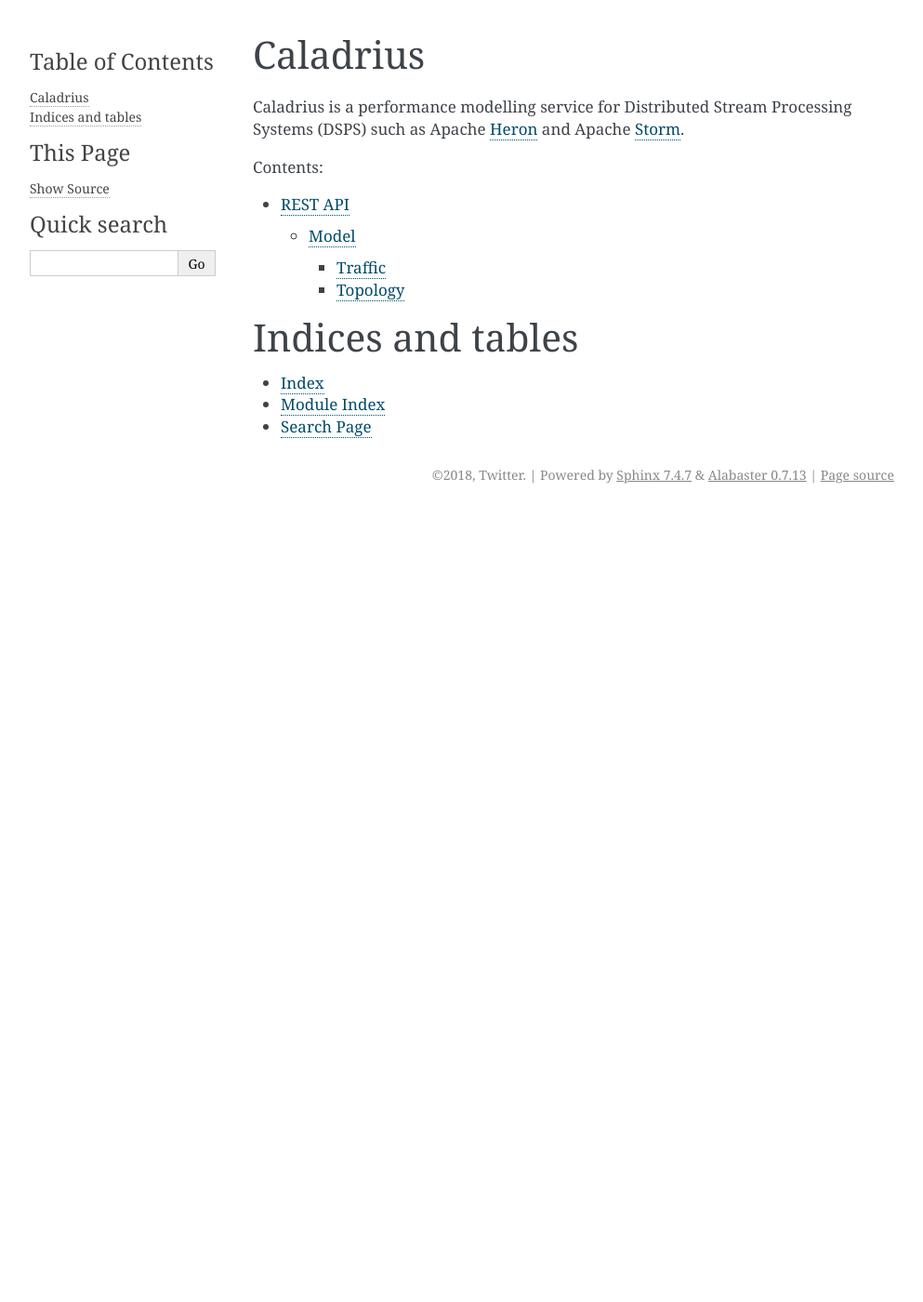
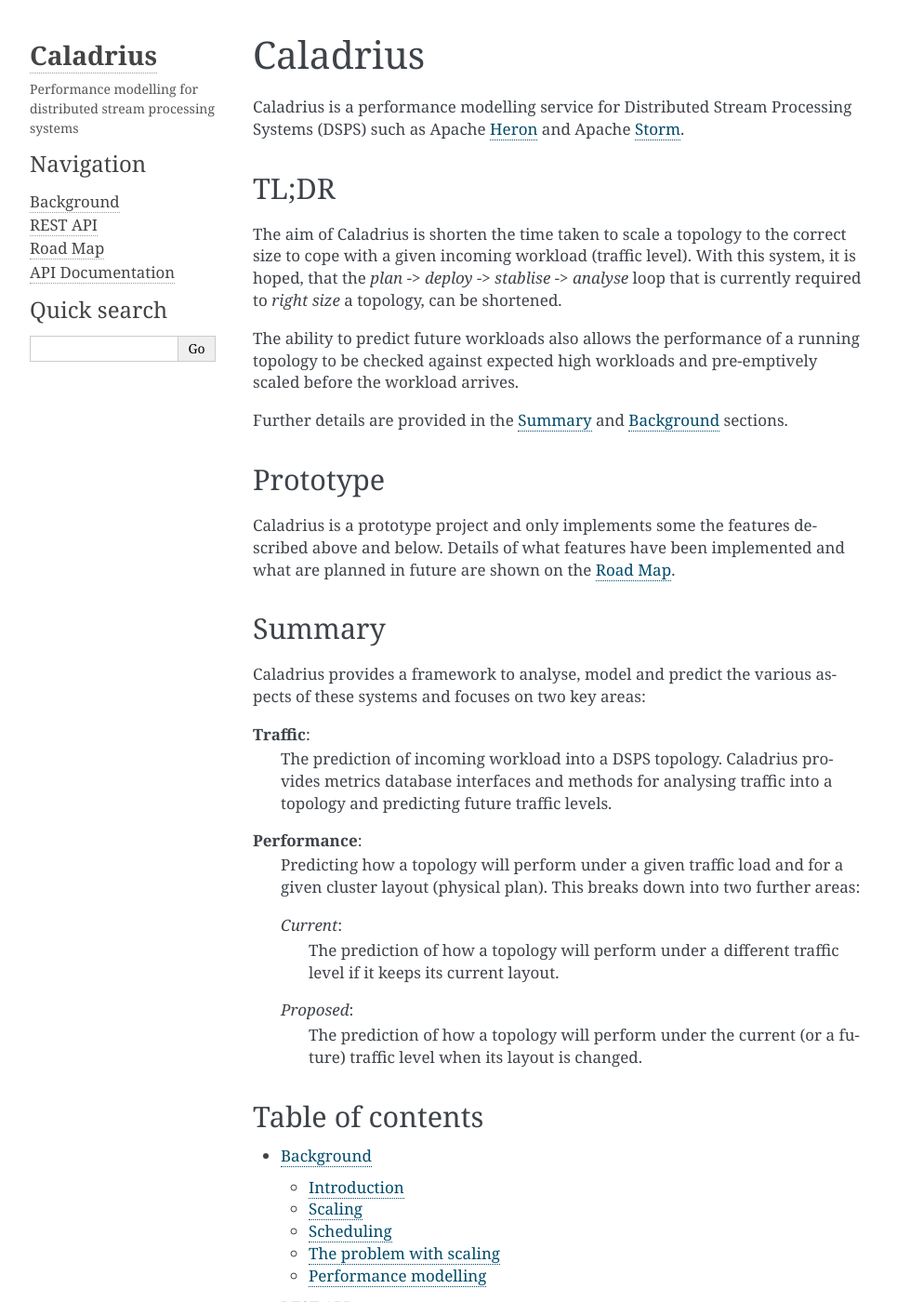
Before and after one commit to twitter/caladrius, a Sphinx documentation site: the page built from docs/source/index.rst, in a window 1280 px wide and 1400 px high. Shown: the whole window at 93% size, without its empty margins (148-1141 px from the left). Built offline with Sphinx 7.4.7, drawn with Linux system fonts in a browser that asks for light colours; some of the changed text lies outside the part shown.

Commit message:
Added summary to index and added background page

```diff
--- /dev/null
+++ b/docs/source/background.rst
@@ -0,0 +1,125 @@
+Background
+==========
+
+Introduction
+------------
+
+Distributed Stream Processing Systems (DSPS) take a stream of real time data
+(often arriving at high speed and large volume) and pass it through a series of
+operators. These operators perform tasks on the packets of data (often called
+"tuples" in the literature). These tasks can involve splitting large tuples
+into smaller ones, counting tuples with particular characteristics (counting
+hashtags in tweets for example) or combining them with other information from
+external systems (databases, REST APIs, etc). Operators can then create new
+tuples and pass them on to operators further along the topology (downstream).
+Figure 1 shows an example topology.
+
+.. figure:: /images/topology.png
+    :alt: Example topology
+    :scale: 50%
+    :align: center
+
+    Figure 1 - Example DSPS topology. The numbers in square brackets indicate
+    the level of parallelism (the number of copies) for each operator.
+
+Scaling
+-------
+
+DSPS provide ways to spread these operators across several machines in
+a cluster. Each operator can be replicated multiple times in order to handle
+a large arrival workload. In the topology in Figure 1, operator B takes a long
+time to process tuples, so there are 3 copies of it to ensure that it does not
+become a bottle neck. In this way DSPS topologies can be *tuned* or *scaled* to
+ensure they meet throughput (tuples processed per second) or end-to-end latency
+(the time between a tuple entering the topology and the last tuple resulting
+from its entry leaving) targets. Conversely, if the input workload into the
+topology drops then copies of operators can be removed (scaled down) to save on
+cluster machine resources.
+
+Scheduling
+----------
+
+Figure 2 shows an example of how the various copies of the operators from the
+topology shown in Figure 1 could be laid out on the cluster. The process of
+deciding where to place each copy of the various operators is called
+*scheduling* (in Heron this is called *packing*) and the resulting plan of
+operators they produce is called a *physical plan*.
+
+.. figure:: /images/physical-plan.png
+    :alt: Diagram showing the location of operators on the cluster
+    :scale: 50%
+    :align: center
+
+    Figure 2 - The layout of operators on the cluster (physical plan).
+    Depending on the DSPS being used worker nodes could be physical machines,
+    virtual machines or containers.
+
+Most modern DSPS, such as Apache Storm_ and Heron_ have the ability to easily
+scale up or scale down the operators of a topology and re-schedule the physical
+plan. Many scheduling algorithms are available for these systems (each based on
+optimising for certain criteria) and even more are represented in the
+literature.
+
+The problem with scaling
+------------------------
+
+Most DSPS provide the ability to scale their topologies to meet varying demand.
+However, as far as we are aware, of all the mainstream DSPS only Heron provides
+a method to do this scaling automatically. This system, Dhalion_, is available
+in the latest Heron version but has not yet been deployed in a production
+environment.
+
+As well as Dhalion, there are many examples from the research community of
+attempts to create automatic scaling systems for DSPS. These are usually based
+on optimising schedulers that aim to minimise certain criteria, such as the
+network distance between operators that communicate large tuples or very high
+volumes of tuples or to ensure no worker node is overloaded by operators that
+require a lot of processing resources. While the new physical plans these
+schedulers produce may be optimal compared to the current topology physical
+plan, none of these systems assess weather the physical plan they produce will
+actually result in a topology that is capable of meeting a performance target.
+
+The reason this is an issue is that it requires the user (or an automated
+system) to deploy the physical plan, wait for the deployment to complete, wait
+for the topology to stabilise and for normal operation to resume, possibly
+waiting for high traffic to arrive and then analyse the metrics to see if the
+required performance has been met. Depending on the complexity of the topology
+and the traffic profile it can take weeks for a production topology to scaled
+to the correct configuration (*right sized*).
+
+Reinforcement learning (RL) systems have been proposed as a possible solution
+to DSPS scaling. However they suffer the same issue as a human user, they need
+to deploy a physical plan before the cost of the proposed change can be
+learned. For long running topologies, RL systems may be useful but for short
+running or newly deployed topologies they offer little advantage over a human
+user.
+
+Performance modelling
+---------------------
+
+If a performance modelling system was available that could assess a proposed
+physical plan and predict its likely performance **before** it is deployed. An
+auto-scaling system (such as Dhalion_ or a human operator) could iterate to
+a resource and operator layout plan that is likely to meet a given performance
+target, without needing to wait for deployment. Of course any modelling system
+is subject to errors so some deployment and re-deployment will be required,
+however the number should be significantly reduced.
+
+What's more, a modelling system would allow several different plans to be
+assessed in parallel. This means that schedulers optimised for different
+criteria could be compared simultaneously, which would remove the need for
+a DSPS user to know before hand which scheduler is best for their particular
+use case.
+
+A further advantage of a modelling system for DSPS topologies is that of
+pre-emptive scaling. If the model can accept a prediction of future workload
+(number of tuples entering the topology) then the auto-scaling system, when
+paired with a future workload prediction technique, would be able to assess if
+a future workload will be an issue for the topology's current physical plan.
+The system could then use the future workload level to find a physical plan
+that is likely to meet the performance requirements and deploy this plan before
+the predicted workload arrives.
+
+.. _Storm: https://storm.apache.org
+.. _Heron: https://apache.github.io/incubator-heron/
+.. _Dhalion: https://blog.acolyer.org/2017/06/30/dhalion-self-regulating-stream-processing-in-heron/
--- a/docs/source/conf.py
+++ b/docs/source/conf.py
@@ -19,7 +19,7 @@
 
 # -- Project information -----------------------------------------------------
 
-project = 'caladrius'
+project = 'Caladrius'
 copyright = '2018, Twitter'
 author = 'Thomas Cooper'
 
@@ -89,7 +89,10 @@
 # further.  For a list of options available for each theme, see the
 # documentation.
 #
-# html_theme_options = {}
+html_theme_options = {
+    "description": ("Performance modelling for distributed stream processing "
+                    "systems")
+        }
 
 # Add any paths that contain custom static files (such as style sheets) here,
 # relative to this directory. They are copied after the builtin static files,
@@ -104,8 +107,15 @@
 # default: ``['localtoc.html', 'relations.html', 'sourcelink.html',
 # 'searchbox.html']``.
 #
-# html_sidebars = {}
-
+html_sidebars = {
+    '**': [
+        'about.html',
+        'navigation.html',
+        'relations.html',
+        'searchbox.html',
+        'donate.html',
+    ]
+}
 
 # -- Options for HTMLHelp output ---------------------------------------------
 
--- a/docs/source/index.rst
+++ b/docs/source/index.rst
@@ -4,14 +4,63 @@
 Caladrius is a performance modelling service for Distributed Stream Processing
 Systems (DSPS) such as Apache Heron_ and Apache Storm_.
 
+TL;DR
+-----
+
+The aim of Caladrius is shorten the time taken to scale a topology to the
+correct size to cope with a given incoming workload (traffic level). With this
+system, it is hoped, that the *plan -> deploy -> stablise -> analyse* loop that
+is currently required to *right size* a topology, can be shortened.
+
+The ability to predict future workloads also allows the performance of
+a running topology to be checked against expected high workloads and
+pre-emptively scaled before the workload arrives.
+
+Further details are provided in the `Summary`_ and :doc:`/background`
+sections.
+
+Prototype
+---------
+
+Caladrius is a prototype project and only implements some the features
+described above and below. Details of what features have been implemented and
+what are planned in future are shown on the :doc:`/roadmap`.
+
+Summary
+-------
+
+Caladrius provides a framework to analyse, model and predict the various
+aspects of these systems and focuses on two key areas:
+
+**Traffic**:
+    The prediction of incoming workload into a DSPS topology. Caladrius provides metrics database interfaces and methods for analysing traffic into a topology and predicting future traffic levels.
+
+**Performance**:
+    Predicting how a topology will perform under a given traffic load and for
+    a given cluster layout (physical plan). This breaks down into two further
+    areas:
+
+    *Current*:
+        The prediction of how a topology will perform under a different traffic
+        level if it keeps its current layout.
+
+    *Proposed*:
+        The prediction of how a topology will perform under the current (or a future) traffic level when its layout is changed.
+
+
+Table of contents
+-----------------
+
 .. toctree::
     :maxdepth: 3
-    :caption: Contents:
 
+    background
     rest_api
+    roadmap
+    API Documentation <modules>
 
 Indices and tables
-==================
+------------------
 
 * :ref:`genindex`
 * :ref:`modindex`
--- /dev/null
+++ b/docs/source/roadmap.rst
@@ -0,0 +1,21 @@
+Road Map
+========
+
+Present
+-------
+
+Traffic
+~~~~~~~
+
+Performance
+~~~~~~~~~~~
+
+Future
+------
+
+Traffic
+~~~~~~~
+
+
+Performance
+~~~~~~~~~~~
```
Also changed, not shown: docs/source/images/physical-plan.png (added), docs/source/images/topology.png (added), 2 other files.
